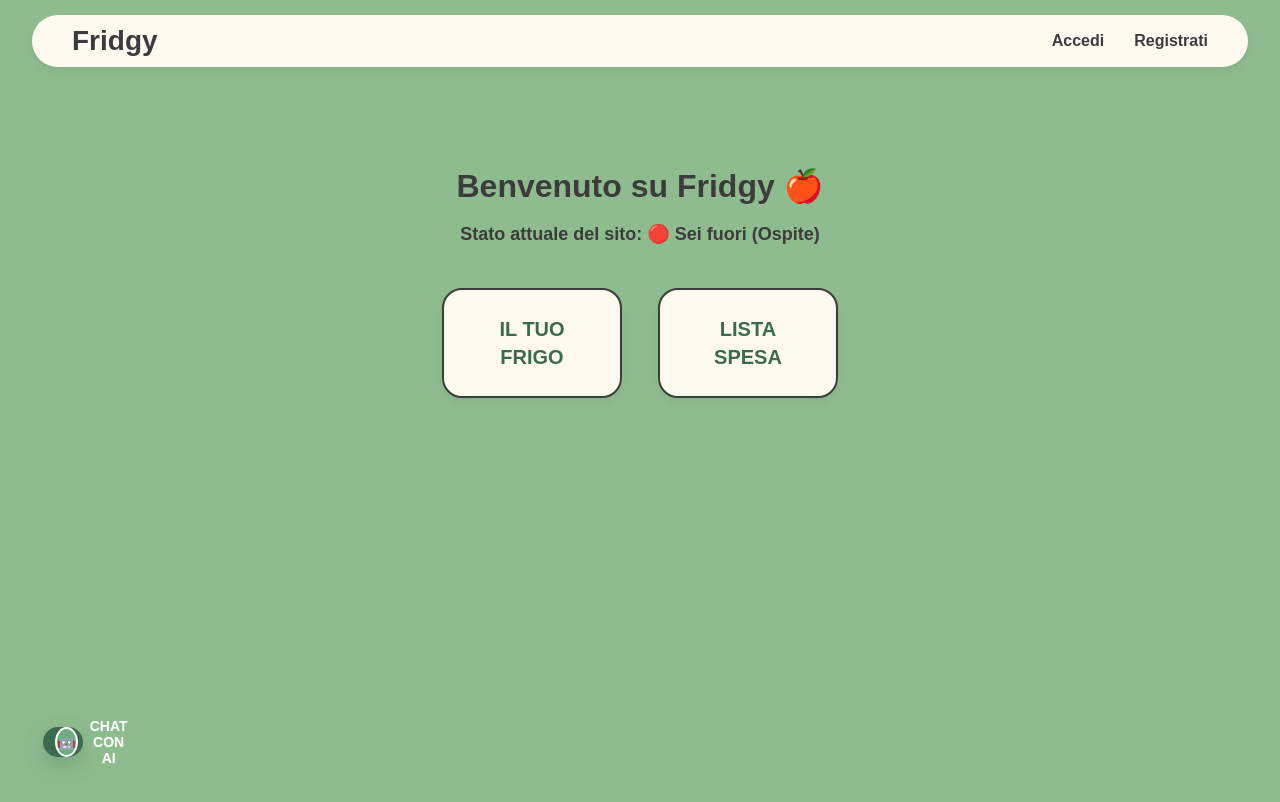
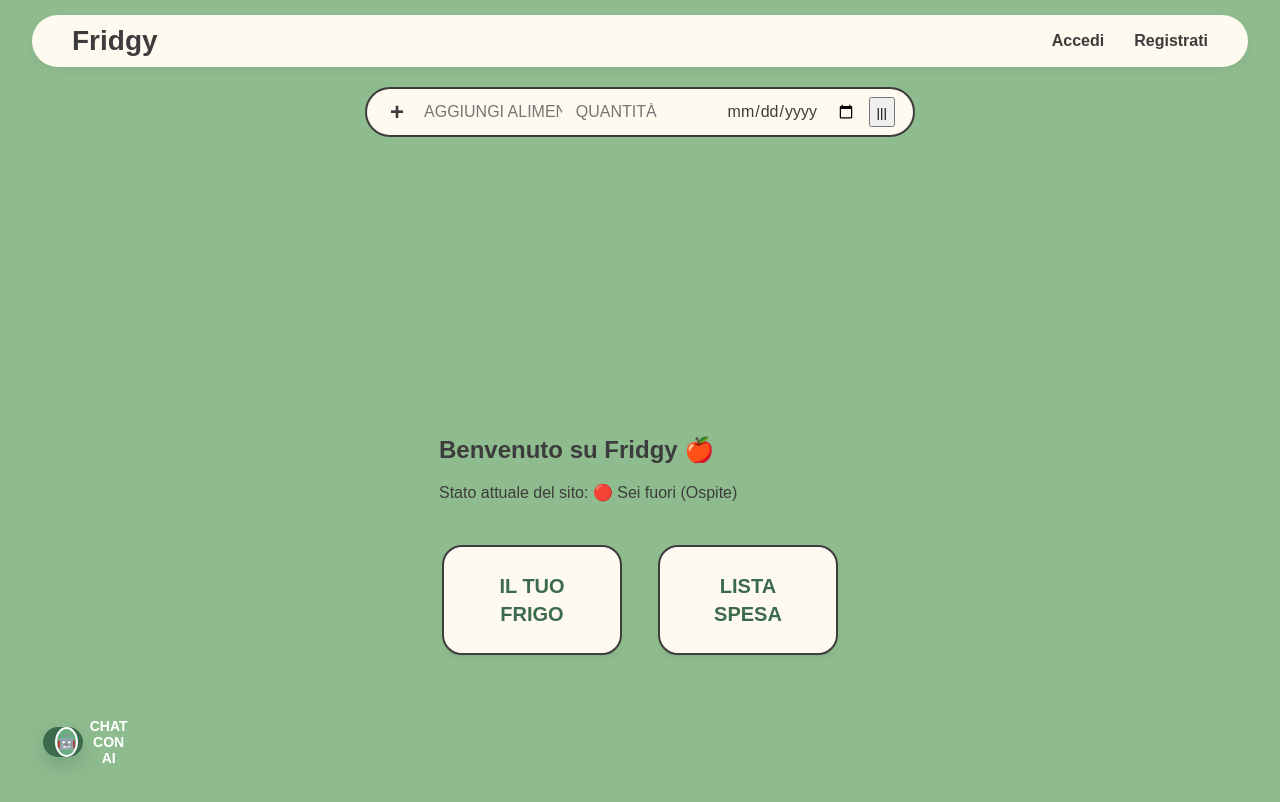
Before and after one commit to Rocco859/Progetto_Fondamenti_Web, a React (Vite) app in the folder fridgy-app/: page / in a window 1280 px wide. Shown: the top 802 px of the page. Built offline with nearby package versions, Linux system fonts and the light colour scheme.

Commit message:
creazione file addalimento css e jsx ed implentazione barra

```diff
--- a/fridgy-app/src/App.css
+++ b/fridgy-app/src/App.css
@@ -28,3 +28,28 @@ button {
     height: 30px;
     margin: 3px;
 }
+.welcome-title
+{
+     fontSize: 32px;
+     marginBottom: 10px;
+}
+.welcome-container
+{
+    display: flex;
+    flex-direction: column;
+    align-items: center;
+    justify-content: center;
+    height: 100vh;
+}
+.welcome-message p
+{
+    fontSize: 18px;
+     fontWeight: bold;
+}
+.add-container
+{
+    display: flex;
+    justify-content: center;
+    margin-top: 20px;
+    width: 100%;
+}
--- a/fridgy-app/src/App.jsx
+++ b/fridgy-app/src/App.jsx
@@ -3,6 +3,7 @@ import Navbar from './components/Navbar';
 import AuthPopups from './components/AuthPopups';
 import MenuPulsanti from './components/MenuPulsanti'; // <-- Import aggiornato
 import ChatbotWidget from './components/ChatbotWidget';
+import AddAlimento from './components/AddAlimento';
 import './App.css';
 
 function App() {
@@ -20,13 +21,20 @@ function App() {
                 setIsLoggedIn={setIsLoggedIn}
                 onOpenPopup={setActivePopup}
             />
-
+            <div className='add-container'>
+                <main className="main-content">
+                <AddAlimento
+                    isLoggedIn={isLoggedIn}
+                    onOpenPopup={setActivePopup}
+                />
+                </main>
+            </div>
 
             {/* CORPO PRINCIPALE DELLA PAGINA */}
-            <main className="main-content">
-                <div style={{ textAlign: 'center', marginTop: '100px', color: '#3d3c3c' }}>
-                    <h2 style={{ fontSize: '32px', marginBottom: '10px' }}>Benvenuto su Fridgy 🍎</h2>
-                    <p style={{ fontSize: '18px', fontWeight: 'bold' }}>
+            <main className="welcome-container">
+                <div  className="welcome-message">
+                    <h2 className="welcome-title">Benvenuto su Fridgy 🍎</h2>
+                    <p>
                         Stato attuale del sito: {isLoggedIn ? "🟢 Sei dentro! (Utente Loggato)" : "🔴 Sei fuori (Ospite)"}
                     </p>
 
--- /dev/null
+++ b/fridgy-app/src/components/AddAlimento.css
@@ -0,0 +1,94 @@
+ body {
+      background-color: #8fbc8f;
+      color: #3d3c3c;
+      font-family: sans-serif;
+      padding: 20px;
+    }
+
+    .sr-only {
+      position: absolute;
+      width: 1px;
+      height: 1px;
+      padding: 0;
+      margin: -1px;
+      overflow: hidden;
+      clip: rect(0, 0, 0, 0);
+      white-space: nowrap;
+      border: 0;
+    }
+
+    .layout-principale {
+      display: flex;
+      justify-content: space-between;
+      gap: 40px;
+      max-width: 1200px;
+      margin: 0 auto;
+      width: 100%;
+    }
+
+    .colonna-sinistra {
+      align-items: center;
+      width: 100%;
+    }
+
+    .colonna-destra {
+      width: 100%;
+    }
+
+    .quick-add-bar {
+      display: flex;
+      align-items: center;
+      background-color: #fffaf0;
+      border: 2px solid #3d3c3c;
+      border-radius: 50px;
+      padding: 5px 15px;
+      width: 100%;
+      max-width: 550px;
+      gap: 10px;
+    }
+
+    .btn-add {
+      background: none;
+      border: none;
+      font-size: 24px;
+      color: #3d3c3c;
+      cursor: pointer;
+      padding: 0 5px;
+      font-weight: bold;
+    }
+
+    .quick-add-bar input {
+      border: none;
+      background: transparent;
+      color: #3d3c3c;
+      font-size: 16px;
+      outline: none;
+      width: 100%;
+    }
+
+    #nome-alimento {
+      flex-grow: 1;
+      text-transform: uppercase;
+      width: 200px;
+    }
+    #quantita-alimento {
+      flex-grow: 1;
+      width: 100px;
+    }
+
+    #data-scadenza {
+      width: 130px;
+      font-family: inherit;
+    }
+
+    .btn-scan {
+      background-color: transparent;
+      border: 2px solid #3d3c3c;
+      border-radius: 8px;
+      padding: 5px 10px;
+      font-size: 14px;
+      font-weight: bold;
+      color: #3d3c3c;
+      cursor: pointer;
+      letter-spacing: 2px;
+    }
--- /dev/null
+++ b/fridgy-app/src/components/AddAlimento.jsx
@@ -0,0 +1,68 @@
+import React, { useState } from 'react';
+import './AddAlimento.css';
+function Add_alimento({ isLoggedIn, onOpenPopup })
+{
+
+        const [nomeAlimento, setNomeAlimento] = useState('');
+        const [quantitaAlimento, setQuantitaAlimento] = useState('');
+        const [scadenzaAlimento, setScadenzaAlimento] = useState('');
+
+
+const handleAggiungiAlimento = async (e) => {
+    // 1. Blocchiamo subito il refresh del browser
+    e.preventDefault();
+    try {
+        const response = await fetch('http://localhost:5000/api/frigo/aggiungi', {
+            method: 'POST',
+            headers: { 'Content-Type': 'application/json' },
+            body: JSON.stringify({
+                 nomeAlimento: nomeAlimento,
+                 quantitaAlimento: quantitaAlimento,
+                 scadenzaAlimento: scadenzaAlimento })
+        });
+    const data = await response.json();
+        if (data.success) {
+            // Aggiorni la lista a schermo senza ricaricare la pagina!
+            alert("Alimento aggiunto al frigo!");
+        }else{alert("Errore: " + data.message);}
+    } catch (error) {
+        console.error("Errore nell'aggiunta:", error);
+
+    }
+};
+ const handleClickAddAlimento = (e) => {
+        e.preventDefault(); // Evita il ricaricamento automatico della pagina
+        if (isLoggedIn) {
+             // Se è loggato, DOVREBBE AGGIUNGERE L ALIMENTO AL DB
+             handleAggiungiAlimento(e);
+        } else {
+            onOpenPopup('login'); // Se è ospite, apre il popup di accesso
+        }
+    };
+return( <div class="layout-principale">
+
+    <div class="colonna-sinistra">
+      <form class="quick-add-bar" action="#" method="POST">
+
+        <button type="submit" class="btn-add" aria-label="Aggiungi alimento" onClick={handleClickAddAlimento}>+</button>
+
+        <label for="nomeAlimento" value="nomeAlimento"class="sr-only">Nome alimento</label>
+        <input
+          type="text" id="nomeAlimento" name="nomeAlimento" placeholder="AGGIUNGI ALIMENTO" onChange={(e) => setNomeAlimento(e.target.value)} required
+        />
+         <label for="quantitaAlimento" class="sr-only">Quantità</label>
+         <input
+          type="number" id="quantitaAlimento" name="quantitaAlimento" placeholder="QUANTITÀ" onChange={(e) => setQuantitaAlimento(e.target.value)} required
+        />
+
+        <label for="data-scadenza" class="sr-only">Data di scadenza</label>
+        <input type="date" id="data-scadenza" onChange={(e) => setScadenzaAlimento(e.target.value)} name="data-scadenza"
+        />
+
+        <button type="button" class="btn-barcode" aria-label="Scansiona codice a barre">|||</button>
+      </form>
+    </div>
+    </div>
+)
+}
+export default Add_alimento;
--- a/fridgy-app/src/components/MenuPulsanti.jsx
+++ b/fridgy-app/src/components/MenuPulsanti.jsx
@@ -25,7 +25,7 @@ function MenuPulsanti({ isLoggedIn, onOpenPopup }) {
     // 2. Creiamo il "Buttafuori" per il Frigo
     const handleClickFrigo = () => {
         if (isLoggedIn) {
-            setIsFrigoOpen(true); // Se è loggato, apre il suo frigo
+            setIsFrigoAOpen(true); // Se è loggato, apre il suo frigo
         } else {
             onOpenPopup('login'); // Se è ospite, apre il popup di accesso
         }
```
Also changed, not shown: fridgy-app/src/components/AuthPopups.jsx (+0 -47 lines).
